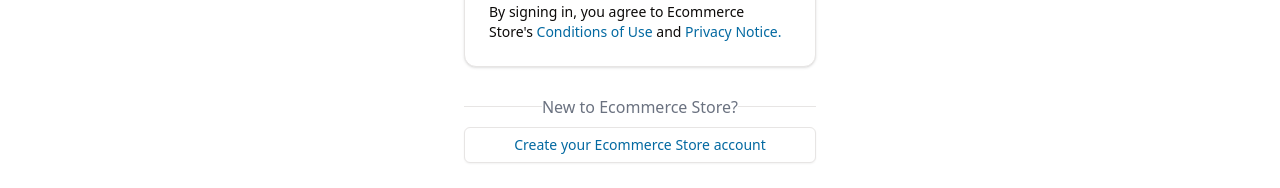
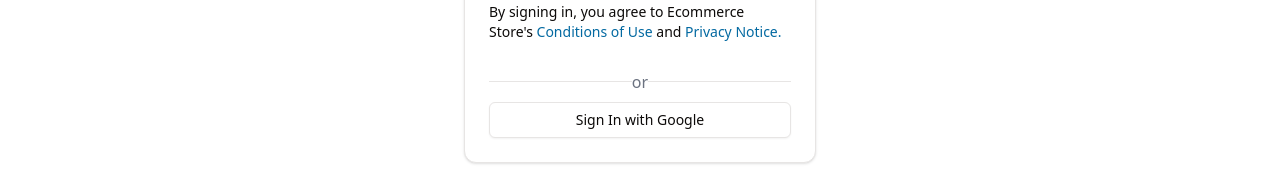
Before and after one commit to kietpham102/nextjs15-eccommerce, a Next.js app: page /sign-in in a window 1280 px wide. Shown: the part 435-623 px from the top of the page. Built offline with nearby package versions, Linux system fonts and the light colour scheme; no server answers.

Commit message:
sign in with google

```diff
--- /dev/null
+++ b/app/(auth)/sign-in/google-signin-form.tsx
@@ -0,0 +1,21 @@
+'use client'
+import { useFormStatus } from 'react-dom'
+
+import { Button } from '@/components/ui/button'
+import { SignInWithGoogle } from '@/lib/actions/user.actions'
+
+export function GoogleSignInForm() {
+  const SignInButton = () => {
+    const { pending } = useFormStatus()
+    return (
+      <Button disabled={pending} className='w-full' variant='outline'>
+        {pending ? 'Redirecting to Google...' : 'Sign In with Google'}
+      </Button>
+    )
+  }
+  return (
+    <form action={SignInWithGoogle}>
+      <SignInButton />
+    </form>
+  )
+}
--- a/app/(auth)/sign-in/page.tsx
+++ b/app/(auth)/sign-in/page.tsx
@@ -1,6 +1,7 @@
 import { Metadata } from 'next'
 import Link from 'next/link'
 import { redirect } from 'next/navigation'
+import { GoogleSignInForm } from './google-signin-form'
 
 import { auth } from '@/auth'
 import SeparatorWithOr from '@/components/shared/separator-or'
@@ -38,6 +39,10 @@
           <div>
             <CredentialsSignInForm />
           </div>
+          <SeparatorWithOr />
+            <div className='mt-4'>
+              <GoogleSignInForm />
+            </div>
         </CardContent>
       </Card>
       <SeparatorWithOr>New to {APP_NAME}?</SeparatorWithOr>
--- a/auth.ts
+++ b/auth.ts
@@ -1,5 +1,7 @@
 import { MongoDBAdapter } from '@auth/mongodb-adapter'
 import bcrypt from 'bcryptjs'
+import Google from 'next-auth/providers/google'
+
 import CredentialsProvider from 'next-auth/providers/credentials'
 import { connectToDatabase } from './lib/db'
 import client from './lib/db/client'
@@ -30,6 +32,9 @@
   },
   adapter: MongoDBAdapter(client),
   providers: [
+    Google({
+      allowDangerousEmailAccountLinking: true,
+    }),
     CredentialsProvider({
       credentials: {
         email: {
--- a/lib/actions/user.actions.ts
+++ b/lib/actions/user.actions.ts
@@ -15,6 +15,9 @@
 export const SignOut = async () => {
   const redirectTo = await signOut({ redirect: false })
   redirect(redirectTo.redirect)
+}
+export const SignInWithGoogle = async () => {
+  await signIn('google')
 }
 export async function registerUser(userSignUp: IUserSignUp) {
   try {
```
